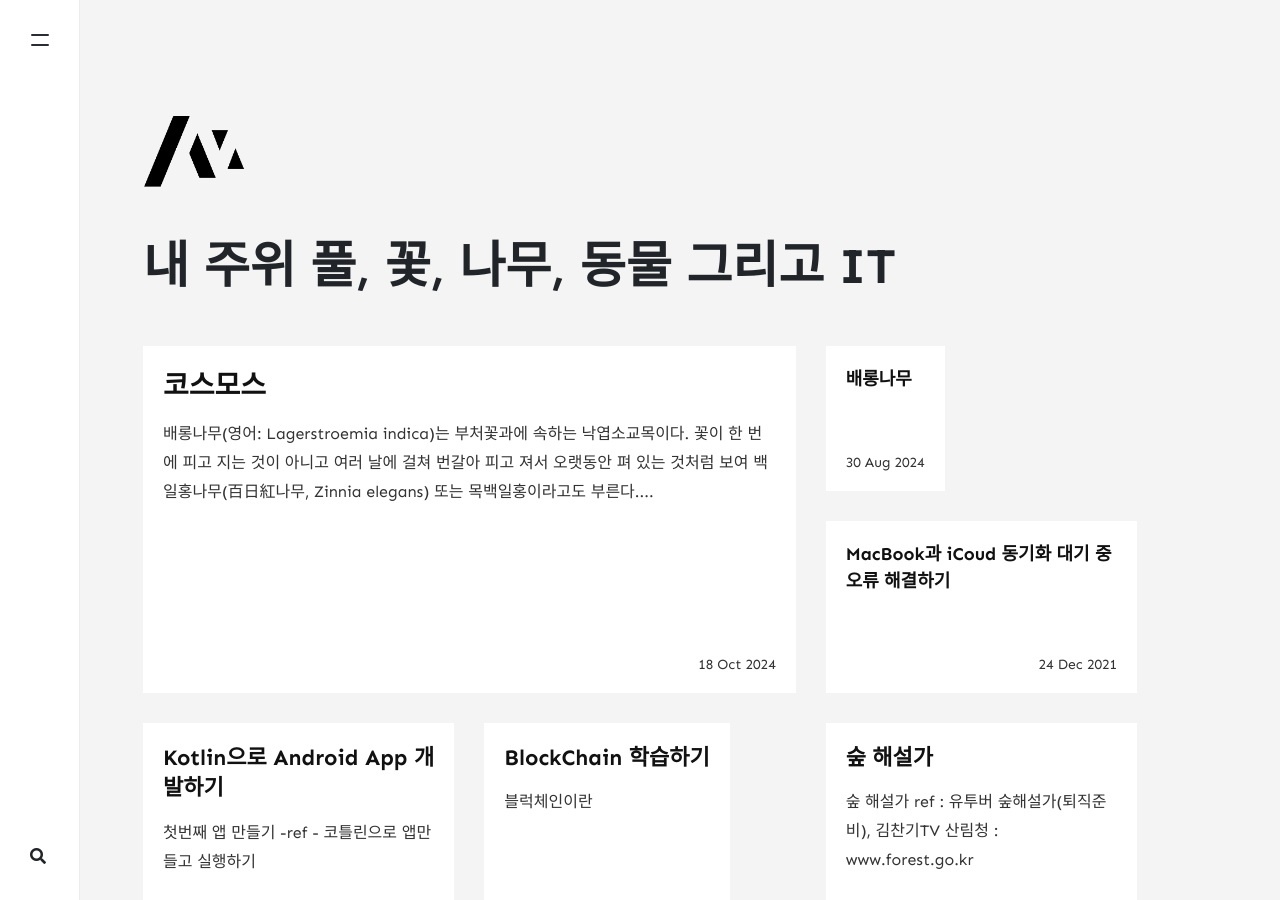
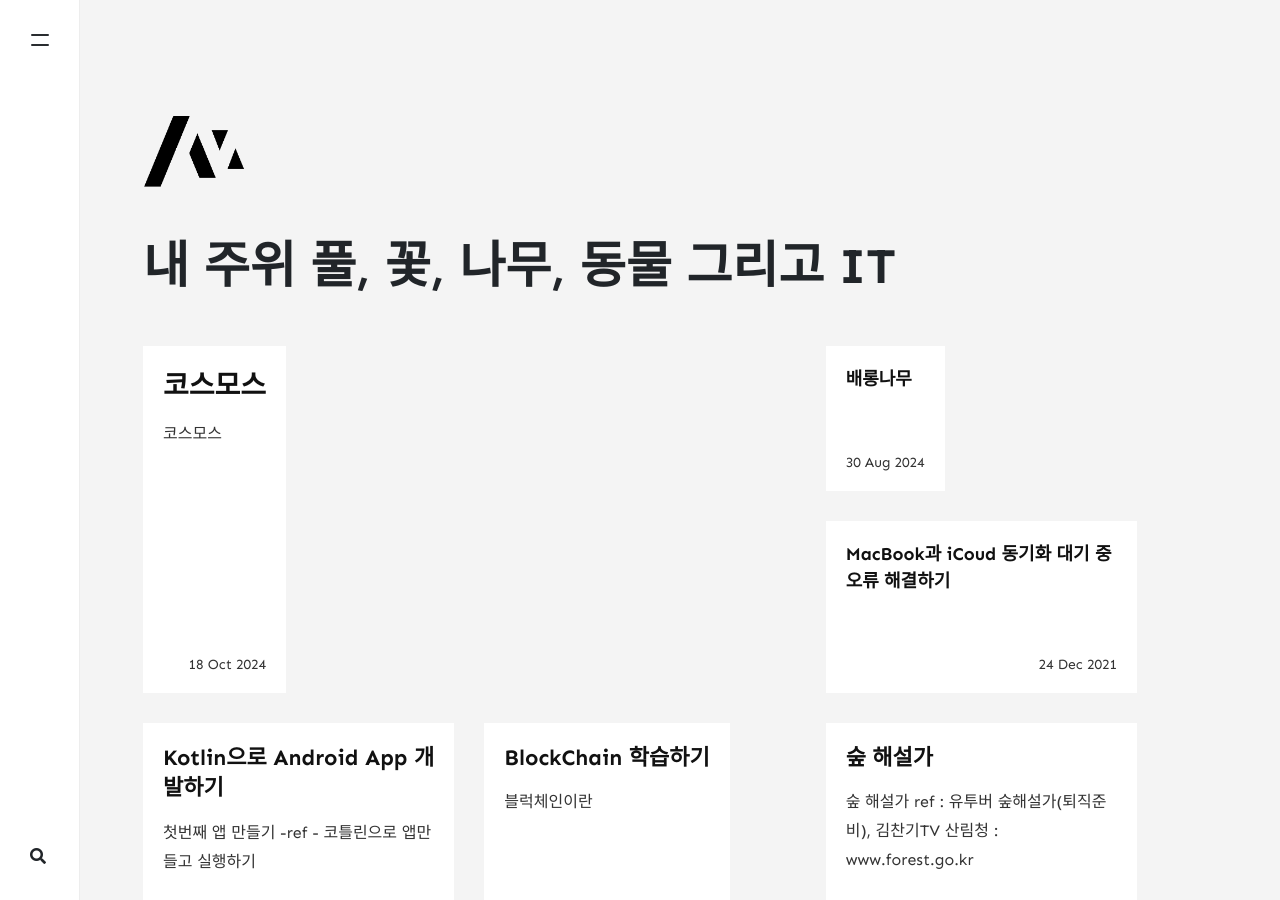
Before and after one commit to TovenBae/tovenbae.github.io, a Jekyll site: the page built from index.html, in a window 1280 px wide and 900 px high. Built offline with Jekyll 4.4.1, drawn with Linux system fonts in a browser that asks for light colours; nearby versions of some CDN libraries; the list of posts is cut into pages by our own code; comment, search, counter and statistics services are not loaded; part of the change alters nothing that is shown.

Commit message:
add post 코스모스

```diff
--- a/_posts/plant/2024-10-18-코스모스.md
+++ b/_posts/plant/2024-10-18-코스모스.md
@@ -4,9 +4,35 @@ date: 2024-10-18 20:00:00 +0900
 categories: forest
 ---
 
-![이미지1](https://dnwm9zq2dr65n.cloudfront.net/production/observation/2024/07/03/res/ios_49641_0_07031541206420_res_IMG_2938.jpg)
-![이미지2](https://dnwm9zq2dr65n.cloudfront.net/production/observation/2024/07/03/res/ios_49641_1_07031541206420_res_IMG_2937.jpg)
-![이미지3](https://dnwm9zq2dr65n.cloudfront.net/production/observation/2024/07/03/res/ios_49641_2_07031541206420_res_IMG_2936.jpg)
-배롱나무(영어: Lagerstroemia indica)는 부처꽃과에 속하는 낙엽소교목이다. 꽃이 한 번에 피고 지는 것이 아니고 여러 날에 걸쳐 번갈아 피고 져서 오랫동안 펴 있는 것처럼 보여 백일홍나무(百日紅나무, Zinnia elegans) 또는 목백일홍이라고도 부른다. 백일홍의 소리가 변해서 배롱으로 되었다고 추정한다. 백일홍이라는 국화과의 한해살이풀도 있으니 주의해야 한다. 원산지는 중국 남부이고, 대한민국, 일본, 오스트레일리아등지에 약 30여 종이 분포하고 있다. 줄기를 간지럽히면 간지러운듯 가지가 흔들어진다. 그래서 간지럼 나무라고도 한다. [위키백과](https://ko.wikipedia.org/wiki/배롱나무)
+코스모스
+![D04E02BC-460A-4C94-9CA9-E793D57FFDEE_1_105_c](https://github.com/user-attachments/assets/5b3ba76f-117f-476c-83d1-33939c600121)
+![D04E02BC-460A-4C94-9CA9-E793D57FFDEE_1_105_c](https://github.com/user-attachments/assets/5032fbf0-e3b8-4761-b9c2-8e6571d0d3d7)
 
-[네이쳐링](https://www.naturing.net/o/2146037?user_seq=49641)
+
+노란 코스모스
+![AE0F9C73-B21E-42E9-A3BD-49F091083CC1_1_102_o](https://github.com/user-attachments/assets/699e9775-a5e3-4a03-8c13-9867ff0af61d)
+![499CE73B-651E-40B3-8331-5EC6E39FF648_1_102_o](https://github.com/user-attachments/assets/4be4aa7d-243c-4abf-92c1-958cc4063a51)
+![7FBA7472-BBF4-4730-B562-5980FEC0B889_1_102_o](https://github.com/user-attachments/assets/8c46f474-3f80-458d-870f-a19a1d5e9530)
+
+코스모스(Cosmos bipinnatus, 영어: garden cosmos, Mexican aster)는 멕시코가 원산지인 코스모스속의 한해살이풀이다. 한국 고유어로는 살사리꽃이라 부른다.
+코스모스의 높이는 약 1.5m에서 2m이다. 줄기는 곧게 서며 털 없이 가지가 많이 갈라진다. 잎은 마주나고 2회 깃꼴겹잎이며 갈라진 조각은 선 또는 바소 모양이다. 꽃은 줄기와 가지 끝에 한 개씩 달린다. 두화의 지름은 약 6cm이며 설상화는 6에서 8개이고 색상은 품종에 따라 흰색, 분홍색, 보라색으로 다양하다. 열매는 수과로 털이 없다.
+한방에서는 코스모스를 약재로 쓰기도 한다. 뿌리는 제외한 식물체 전체를 추영이라는 약재로 사용한다. 주로 눈이 충혈되고 아픈 증세와 종기에 사용한다. [위키백과](https://ko.wikipedia.org/wiki/코스모스_(꽃))
+
+#### 관찰위치
+[네이쳐링-코스모스](https://www.naturing.net/o/1599923?user_seq=49641)
+서울특별시 영등포구 여의대방로65길 6
+[네이처링-노랑코스모스](https://www.naturing.net/o/2336552)
+경기 남양주시 조안면 송촌리
+
+#### 자생지역
+일반적으로 코스모스는 관상용으로 재배한다.
+노랑코스모스는 원산지인 멕시코에는 약 25종이 자생하고 있으나 우리나라에서 주로 재배되고 있는 것은 2종이다. [서울식물원](https://botanicpark.seoul.go.kr/front/plants/plantsIntroView.do?plt_sn=422&page=1)
+
+#### 식용
+뿌리는 제외한 식물체 전체를 추영이라는 약재로 사용한다. 주로 눈이 충혈되고 아픈 증세와 종기에 사용한다.
+
+#### 기타
+속명인 Cosmos는 아름답다는 뜻을 가진 그리스어 kosmos에서 유래하였다.
+종소명인 sulphureus는 황색을 의미한다. 1930-1945년에 한국에 들어왔고 관상용 식물로 재배되고 있으며 일부가 야생화되었다.
+
+조물주가 세상을 창조한 후 그 세상을 더욱 아름답게 꾸미기 위해 꽃을 만들었는데, 가장 먼저 습작으로 만든 꽃이 코스모스라 한다.
```
